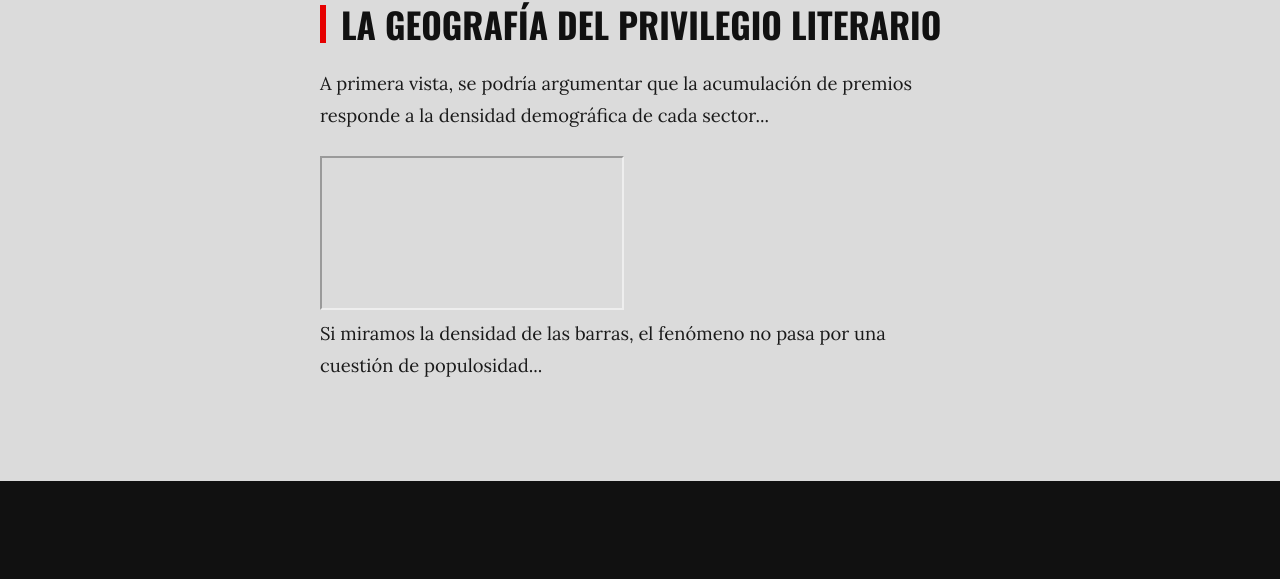
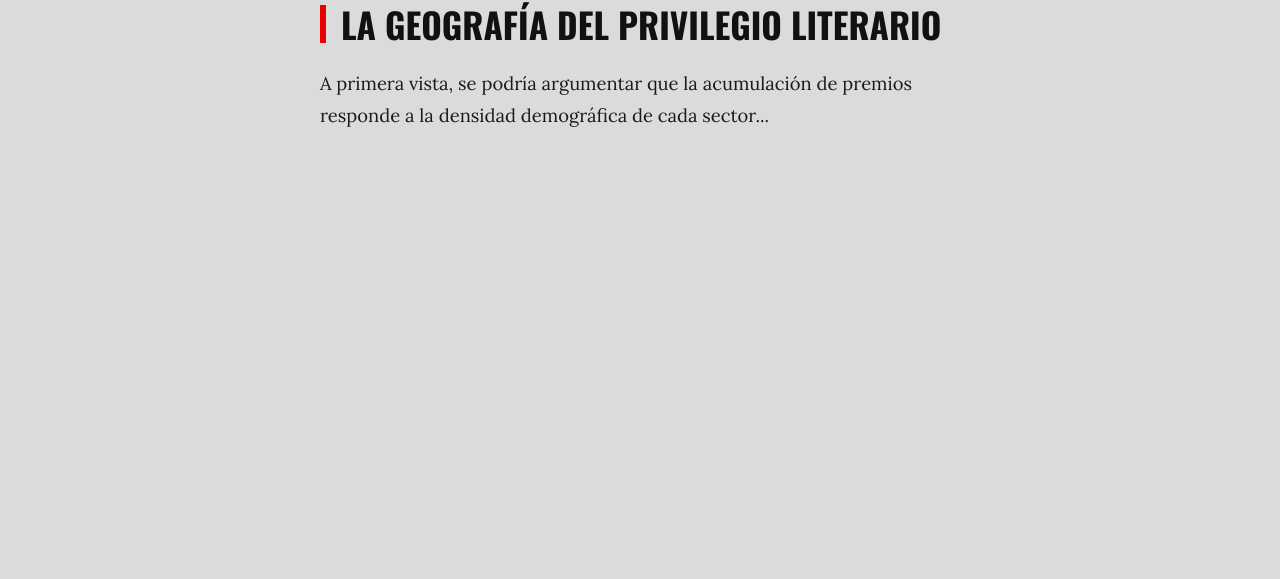
Before and after one commit to brunocabreraa/Santiago-web, a plain HTML site: page docs/index.html in a window 1280 px wide. Shown: the part 1519-2098 px from the top of the page. Drawn offline with nearby package versions, Linux system fonts and the light colour scheme; a script that the page names is missing.

Commit message:
ahora sí?

```diff
--- a/docs/index.html
+++ b/docs/index.html
@@ -56,9 +56,14 @@
     </p>
 
     <!-- CONTENEDOR DEL IFRAME INTERACTIVO -->
-    <div class="contenedor-interactivo">
-        <iframe src="visualizaciones/pelotitas.html" class="grafico-altair" title="Gráfico Interactivo Santiago en 100 Palabras"></iframe>
-    </div>
+<div class="contenedor-interactivo">
+    <iframe
+        src="visualizaciones/pelotitas.html"
+        class="grafico-altair"
+        title="Gráfico Interactivo"
+        style="width: 100% !important; height: 550px !important; border: none !important;">
+    </iframe>
+</div>
 
     <p class="lectura">
         Si miramos la densidad de las barras, el fenómeno no pasa por una cuestión de populosidad...
```
